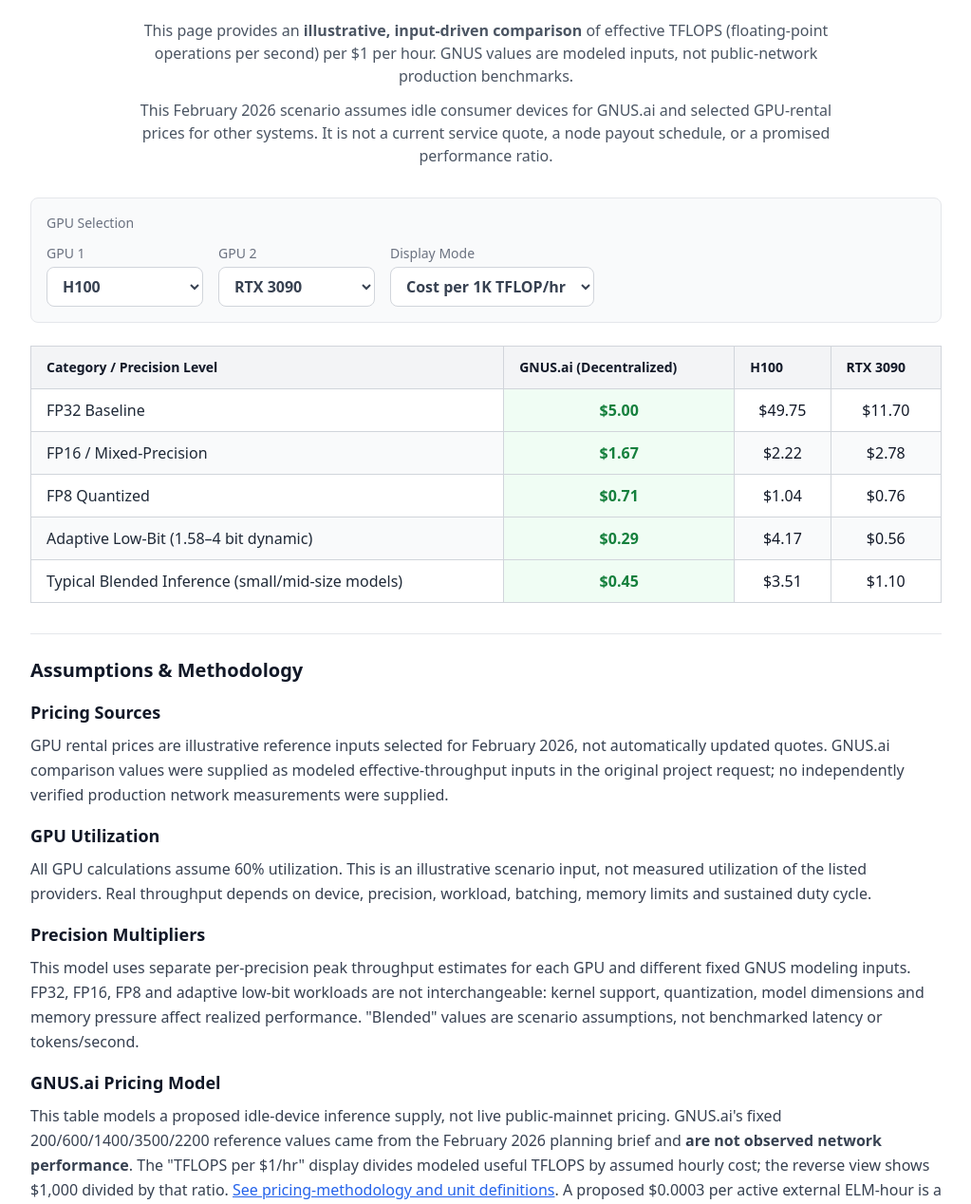
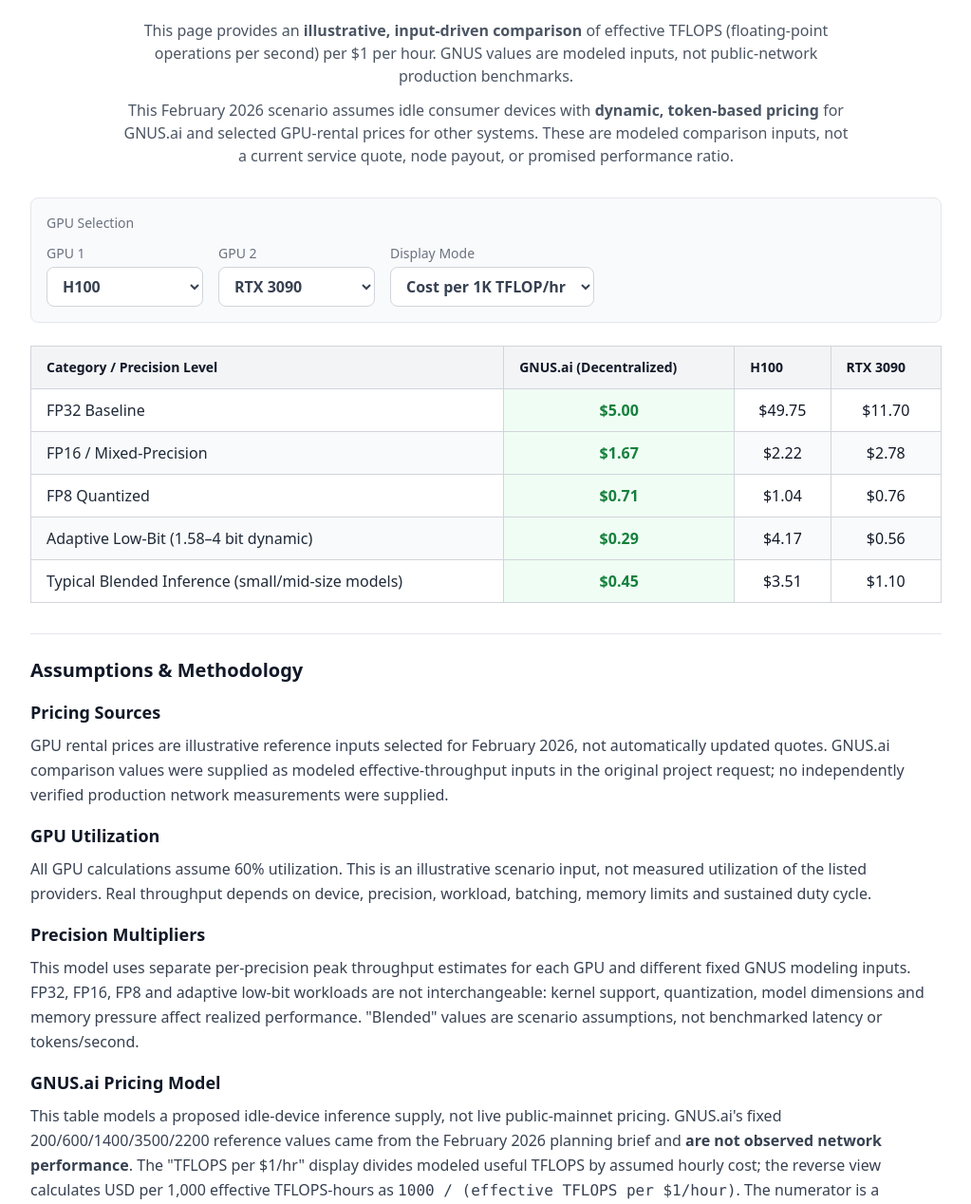
Before and after one commit to GeniusVentures/gnus-ai-pricing, a website: page index.html in a window 1280 px wide. Shown: the part 72-1340 px from the top of the page at 95% size, without its empty margins (128-1151 px from the left). Drawn offline with nearby package versions, Linux system fonts and the light colour scheme.

Commit message:
docs(pricing): preserve dynamic-token model and fix throughput-unit explanation

```diff
--- a/index.html
+++ b/index.html
@@ -155,9 +155,10 @@
                 are modeled inputs, not public-network production benchmarks.
             </p>
             <p>
-                This February 2026 scenario assumes idle consumer devices for GNUS.ai
-                and selected GPU-rental prices for other systems. It is not a current
-                service quote, a node payout schedule, or a promised performance ratio.
+                This February 2026 scenario assumes idle consumer devices with
+                <strong>dynamic, token-based pricing</strong> for GNUS.ai and selected
+                GPU-rental prices for other systems. These are modeled comparison inputs,
+                not a current service quote, node payout, or promised performance ratio.
             </p>
         </div>
     </header>
@@ -295,7 +296,9 @@
             pricing. GNUS.ai's fixed 200/600/1400/3500/2200 reference values came from the
             February 2026 planning brief and <strong>are not observed network performance</strong>.
             The "TFLOPS per $1/hr" display divides modeled useful TFLOPS by assumed hourly
-            cost; the reverse view shows $1,000 divided by that ratio.
+            cost; the reverse view calculates USD per 1,000 effective TFLOPS-hours as
+            <code>1000 / (effective TFLOPS per $1/hour)</code>. The numerator is a
+            quantity of compute throughput, <strong>not $1,000 of spending</strong>.
             <a class="underline text-blue-600"
                href="https://docs.gnus.ai/about-gnus.ai/features-and-benefits/pricing-methodology/"
                target="_blank" rel="noopener noreferrer">See pricing-methodology and unit definitions</a>.
```
